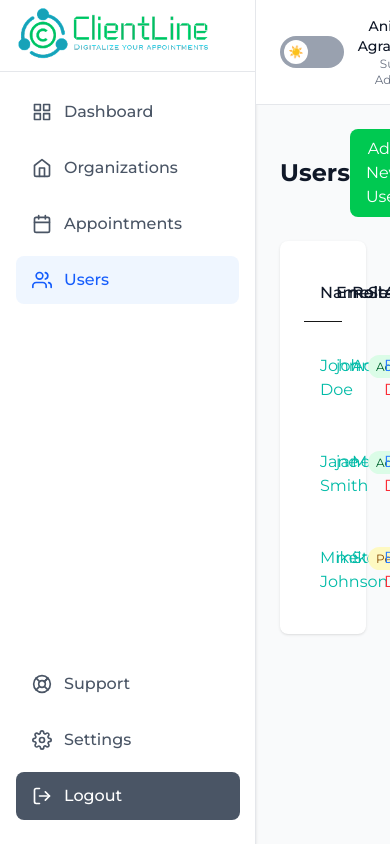
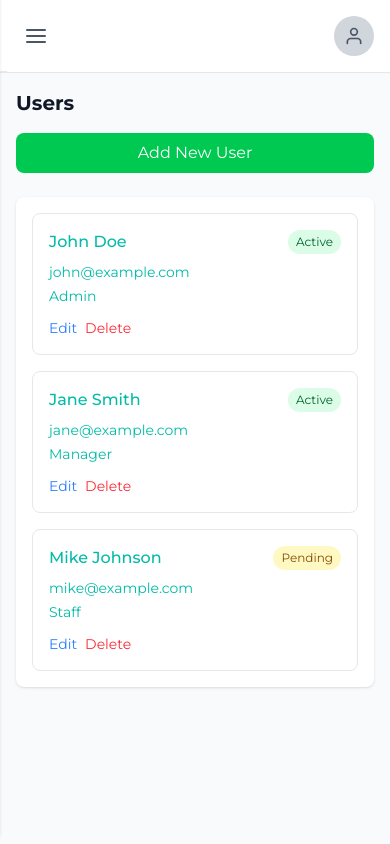
Before and after one commit to SuDelk/ClientLine_Frontend, a Next.js app: page /admin/users in a window 390 px wide. Built offline with nearby package versions, Linux system fonts and the light colour scheme.

Commit message:
added all the side functionalities

```diff
--- a/components/admin/AdminLayout.tsx
+++ b/components/admin/AdminLayout.tsx
@@ -1,6 +1,7 @@
 import Sidebar from './Sidebar';
 import Header from './Header';
 import { useTheme } from '../../contexts/ThemeContext';
+import { useState, useEffect } from 'react';
 
 interface AdminLayoutProps {
   children: React.ReactNode;
@@ -8,15 +9,32 @@ interface AdminLayoutProps {
 
 const AdminLayout = ({ children }: AdminLayoutProps) => {
   const { theme } = useTheme();
+  const [sidebarOpen, setSidebarOpen] = useState(false);
 
   return (
     <div className={`flex h-screen ${
       theme === "dark" ? "bg-gray-900" : "bg-gray-50"
     }`}>
-      <Sidebar />
-      <div className="flex-1 flex flex-col overflow-hidden">
-        <Header />
-        <main className="flex-1 overflow-auto p-6">
+      {/* Mobile sidebar overlay */}
+      {sidebarOpen && (
+        <div
+          className="fixed inset-0 z-40 lg:hidden"
+          onClick={() => setSidebarOpen(false)}
+        >
+          <div className="absolute inset-0 bg-gray-600 opacity-75"></div>
+        </div>
+      )}
+
+      {/* Sidebar */}
+      <div className={`fixed inset-y-0 left-0 z-50 w-64 transition-transform duration-300 ease-in-out lg:translate-x-0 lg:static lg:inset-0 ${
+        sidebarOpen ? 'translate-x-0' : '-translate-x-full'
+      }`}>
+        <Sidebar />
+      </div>
+
+      <div className="flex-1 flex flex-col overflow-hidden lg:ml-0">
+        <Header onMenuClick={() => setSidebarOpen(!sidebarOpen)} />
+        <main className="flex-1 overflow-auto p-4 lg:p-6">
           {children}
         </main>
       </div>
--- a/components/admin/Header.tsx
+++ b/components/admin/Header.tsx
@@ -1,22 +1,35 @@
-import { FiUser } from "react-icons/fi";
+import { FiUser, FiMenu } from "react-icons/fi";
 import { useTheme } from "../../contexts/ThemeContext";
 import ToggleSwitch from "../common/ToggleSwitch";
 
-const Header = () => {
+interface HeaderProps {
+  onMenuClick?: () => void;
+}
+
+const Header = ({ onMenuClick }: HeaderProps) => {
   const { theme } = useTheme();
 
   return (
     <header
-      className={`border-b px-6 py-4 ${
+      className={`border-b px-4 lg:px-6 py-4 ${
         theme === "dark"
           ? "bg-gray-800 border-gray-700"
           : "bg-white border-gray-200"
       }`}
     >
       <div className="flex justify-between items-center">
-        <ToggleSwitch />
+        <div className="flex items-center">
+          <button
+            onClick={onMenuClick}
+            className={`lg:hidden p-2 rounded-md ${
+              theme === "dark" ? "text-gray-300 hover:bg-gray-700" : "text-gray-600 hover:bg-gray-100"
+            }`}
+          >
+            <FiMenu className="w-6 h-6" />
+          </button>
+        </div>
         <div className="flex items-center space-x-3">
-          <div className="text-right">
+          <div className="text-right hidden sm:block">
             <p
               className={`text-sm font-medium ${
                 theme === "dark" ? "text-white" : "text-gray-900"
--- a/components/admin/Sidebar.tsx
+++ b/components/admin/Sidebar.tsx
@@ -10,6 +10,7 @@ import {
 import { useRouter } from "next/router";
 import Image from "next/image";
 import { useTheme } from "../../contexts/ThemeContext";
+import ToggleSwitch from "../common/ToggleSwitch";
 
 const Sidebar = () => {
   const router = useRouter();
@@ -127,6 +128,7 @@ const Sidebar = () => {
             <FiSettings className="w-5 h-5" />
             <span className="font-medium">Settings</span>
           </a>
+          <div className="flex ml-4 items-center justify-between mt-4 space-x-2">
             <button
               className={`flex items-center space-x-3 px-4 py-3 w-full text-white rounded-lg ${
                 theme === "dark"
@@ -137,6 +139,8 @@ const Sidebar = () => {
               <FiLogOut className="w-5 h-5" />
               <span className="font-medium">Logout</span>
             </button>
+            <ToggleSwitch />
+          </div>
         </div>
       </nav>
     </div>
--- a/pages/admin/index.tsx
+++ b/pages/admin/index.tsx
@@ -48,7 +48,7 @@ const AdminDashboard = () => {
         </div>
 
         {/* Stats Cards */}
-        <div className="grid grid-cols-4 gap-6">
+        <div className="grid grid-cols-1 sm:grid-cols-2 lg:grid-cols-4 gap-4 lg:gap-6">
           <div className={`rounded-lg shadow-sm p-6 ${
             theme === "dark" ? "bg-gray-800" : "bg-white"
           }`}>
--- a/pages/admin/users/index.tsx
+++ b/pages/admin/users/index.tsx
@@ -9,13 +9,13 @@ const Users = () => {
   return (
     <AdminLayout>
       <div className="space-y-6">
-        <div className="flex justify-between items-center">
-          <h1 className={`text-2xl font-bold ${
+        <div className="flex flex-col sm:flex-row sm:justify-between sm:items-center gap-4">
+          <h1 className={`text-xl sm:text-2xl font-bold ${
             theme === "dark" ? "text-white" : "text-gray-900"
           }`}>Users</h1>
           <button
             onClick={() => setShowAddForm(true)}
-            className="px-4 py-2 bg-green-500 text-white rounded-lg hover:bg-green-600"
+            className="px-4 py-2 bg-green-500 text-white rounded-lg hover:bg-green-600 w-full sm:w-auto"
           >
             Add New User
           </button>
@@ -23,7 +23,7 @@ const Users = () => {
 
         {/* Add User Form */}
         {showAddForm && (
-          <div className={`rounded-lg shadow-sm p-6 ${
+          <div className={`rounded-lg shadow-sm p-4 sm:p-6 ${
             theme === "dark" ? "bg-gray-800" : "bg-white"
           }`}>
             <div className="flex justify-between items-center mb-4">
@@ -37,7 +37,7 @@ const Users = () => {
                 ✕
               </button>
             </div>
-            <div className="grid grid-cols-2 gap-4">
+            <div className="grid grid-cols-1 md:grid-cols-2 gap-4">
               <div>
                 <label className={`block text-sm font-medium mb-2 ${
                   theme === "dark" ? "text-gray-300" : "text-gray-700"
@@ -83,7 +83,7 @@ const Users = () => {
                 }`} placeholder="Enter phone number" />
               </div>
             </div>
-            <div className="flex space-x-3 mt-4">
+            <div className="flex flex-col sm:flex-row gap-3 mt-4">
               <button className="px-4 py-2 bg-teal-500 text-white rounded-lg hover:bg-teal-600">
                 Add User
               </button>
@@ -98,10 +98,11 @@ const Users = () => {
         )}
 
         {/* Users List */}
-        <div className={`rounded-lg shadow-sm p-6 ${
+        <div className={`rounded-lg shadow-sm p-4 sm:p-6 ${
           theme === "dark" ? "bg-gray-800" : "bg-white"
         }`}>
-          <div className="space-y-4">
+          {/* Desktop Table */}
+          <div className="hidden md:block space-y-4">
             <div className="grid grid-cols-5 gap-4 p-4 border-b">
               <div className={`font-medium ${
                 theme === "dark" ? "text-white" : "text-gray-900"
@@ -153,6 +154,54 @@ const Users = () => {
               </div>
             </div>
           </div>
+
+          {/* Mobile Cards */}
+          <div className="md:hidden space-y-4">
+            <div className={`p-4 rounded-lg border ${
+              theme === "dark" ? "border-gray-700" : "border-gray-200"
+            }`}>
+              <div className="flex justify-between items-start mb-2">
+                <h3 className="text-teal-500 font-medium">John Doe</h3>
+                <span className="px-2 py-1 bg-green-100 text-green-800 rounded-full text-xs">Active</span>
+              </div>
+              <p className="text-teal-500 text-sm mb-1">john@example.com</p>
+              <p className="text-teal-500 text-sm mb-3">Admin</p>
+              <div className="flex space-x-2">
+                <button className="text-blue-500 hover:underline text-sm">Edit</button>
+                <button className="text-red-500 hover:underline text-sm">Delete</button>
+              </div>
+            </div>
+
+            <div className={`p-4 rounded-lg border ${
+              theme === "dark" ? "border-gray-700" : "border-gray-200"
+            }`}>
+              <div className="flex justify-between items-start mb-2">
+                <h3 className="text-teal-500 font-medium">Jane Smith</h3>
+                <span className="px-2 py-1 bg-green-100 text-green-800 rounded-full text-xs">Active</span>
+              </div>
+              <p className="text-teal-500 text-sm mb-1">jane@example.com</p>
+              <p className="text-teal-500 text-sm mb-3">Manager</p>
+              <div className="flex space-x-2">
+                <button className="text-blue-500 hover:underline text-sm">Edit</button>
+                <button className="text-red-500 hover:underline text-sm">Delete</button>
+              </div>
+            </div>
+
+            <div className={`p-4 rounded-lg border ${
+              theme === "dark" ? "border-gray-700" : "border-gray-200"
+            }`}>
+              <div className="flex justify-between items-start mb-2">
+                <h3 className="text-teal-500 font-medium">Mike Johnson</h3>
+                <span className="px-2 py-1 bg-yellow-100 text-yellow-800 rounded-full text-xs">Pending</span>
+              </div>
+              <p className="text-teal-500 text-sm mb-1">mike@example.com</p>
+              <p className="text-teal-500 text-sm mb-3">Staff</p>
+              <div className="flex space-x-2">
+                <button className="text-blue-500 hover:underline text-sm">Edit</button>
+                <button className="text-red-500 hover:underline text-sm">Delete</button>
+              </div>
+            </div>
+          </div>
         </div>
       </div>
     </AdminLayout>
--- a/pages/login/index.tsx
+++ b/pages/login/index.tsx
@@ -21,11 +21,11 @@ const Login: React.FC = () => {
     >
       <Header page="login" />
 
-      <main className="flex-1 flex items-center justify-center px-6 py-12">
-        <div className="max-w-md w-full space-y-8">
+      <main className="flex-1 flex items-center justify-center px-4 sm:px-6 py-8 sm:py-12">
+        <div className="max-w-md w-full space-y-6 sm:space-y-8">
           <div className="text-center">
             <h2
-              className={`text-3xl font-bold ${
+              className={`text-2xl sm:text-3xl font-bold ${
                 theme === "dark" ? "text-white" : "text-gray-900"
               }`}
             >
@@ -33,7 +33,7 @@ const Login: React.FC = () => {
             </h2>
           </div>
 
-          <form className="mt-8 space-y-6" onSubmit={handleSubmit}>
+          <form className="mt-6 sm:mt-8 space-y-4 sm:space-y-6" onSubmit={handleSubmit}>
             <div className="space-y-4">
               <div>
                 <input
```
Also changed, not shown: components/home/Header.tsx (+54 -6 lines), pages/index.tsx (+5 -4 lines). Lines whose indentation alone changed are shown as unchanged.
